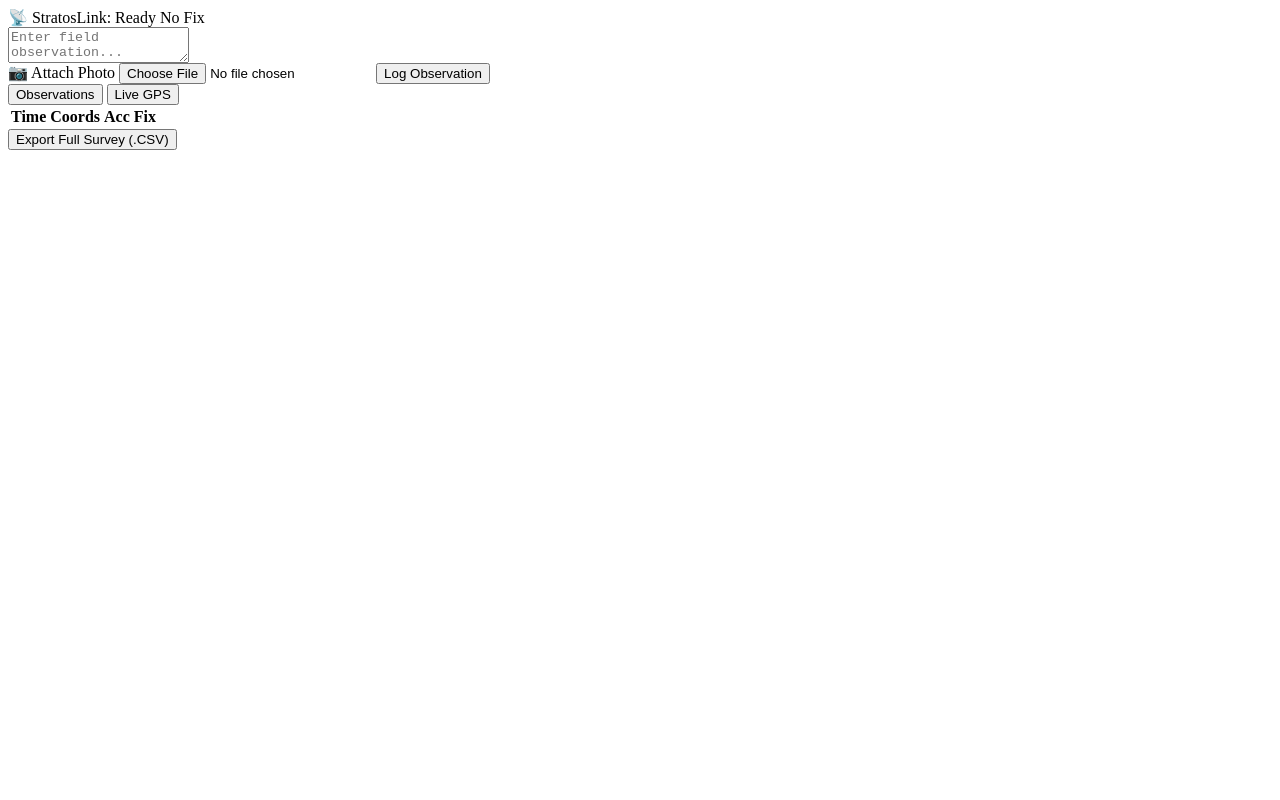
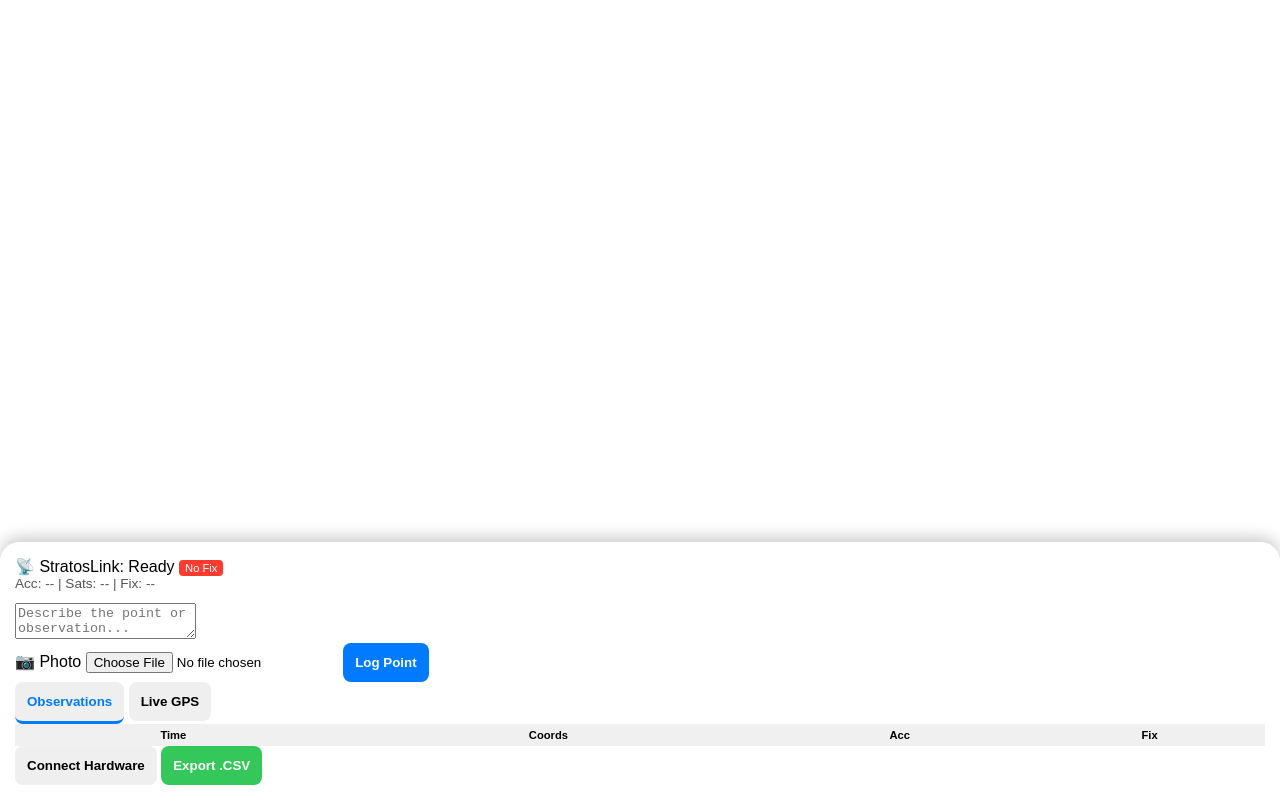
Before and after one commit to ghnewdublin2026/StratosLink, a plain HTML site: page index.html in a window 1280 px wide. Drawn offline with nearby package versions, Linux system fonts and the light colour scheme.

Commit message:
Update index.html

```diff
--- a/index.html
+++ b/index.html
@@ -1,18 +1,30 @@
-<div class="ui-panel main-survey">
-    <div class="status-bar">
+<!DOCTYPE html>
+<html lang="en">
+<head>
+    <meta charset="UTF-8">
+    <meta name="viewport" content="width=device-width, initial-scale=1.0, maximum-scale=1.0, user-scalable=no">
+    <title>StratosLink | RTK Survey Tool</title>
+    <link rel="stylesheet" href="https://unpkg.com/leaflet@1.9.4/dist/leaflet.css" />
+    <link rel="stylesheet" href="style.css">
+</head>
+<body>
+    <div id="map"></div>
+
+    <div class="ui-panel">
+        <div class="status-header">
             <span id="status">📡 StratosLink: Ready</span>
             <span id="fix-badge" class="badge p-low">No Fix</span>
         </div>
+        <div id="stats">Acc: -- | Sats: -- | Fix: --</div>
 
-    <div class="note-section">
-        <textarea id="noteInput" placeholder="Enter field observation..."></textarea>
-
-        <div class="attachment-bar">
-            <label class="file-input-label">
-                📷 Attach Photo
+        <div class="survey-box">
+            <textarea id="noteInput" placeholder="Describe the point or observation..."></textarea>
+            <div class="action-bar">
+                <label class="camera-btn">
+                    📷 Photo
                     <input type="file" id="imageInput" accept="image/*" capture="environment">
                 </label>
-            <button id="saveNoteBtn" class="btn-primary">Log Observation</button>
+                <button id="saveNoteBtn" class="btn-primary">Log Point</button>
             </div>
             <div id="imagePreview" class="hidden"></div>
         </div>
@@ -20,16 +32,26 @@
         <div class="log-container">
             <div class="tabs">
                 <button onclick="switchView('notes')" id="btn-notes" class="tab-btn active">Observations</button>
-            <button onclick="switchView('second')" id="btn-sec" class="tab-btn">Live GPS</button>
+                <button onclick="switchView('gps')" id="btn-gps" class="tab-btn">Live GPS</button>
             </div>
-        <div class="table-wrapper">
+            <div class="content-wrapper">
                 <div id="notesList" class="notes-feed"></div>
-            <table id="gpsTable" class="hidden">
+                <div id="gpsView" class="hidden">
+                    <table>
                         <thead><tr><th>Time</th><th>Coords</th><th>Acc</th><th>Fix</th></tr></thead>
                         <tbody id="logBody"></tbody>
                     </table>
                 </div>
             </div>
+        </div>
 
-    <button id="downloadCsv" class="btn-secondary">Export Full Survey (.CSV)</button>
+        <div class="footer-actions">
+            <button id="connectBle" class="btn-ble">Connect Hardware</button>
+            <button id="downloadCsv" class="btn-secondary">Export .CSV</button>
         </div>
+    </div>
+
+    <script src="https://unpkg.com/leaflet@1.9.4/dist/leaflet.js"></script>
+    <script src="app.js"></script>
+</body>
+</html>
```
Lines whose indentation alone changed are shown as unchanged.
